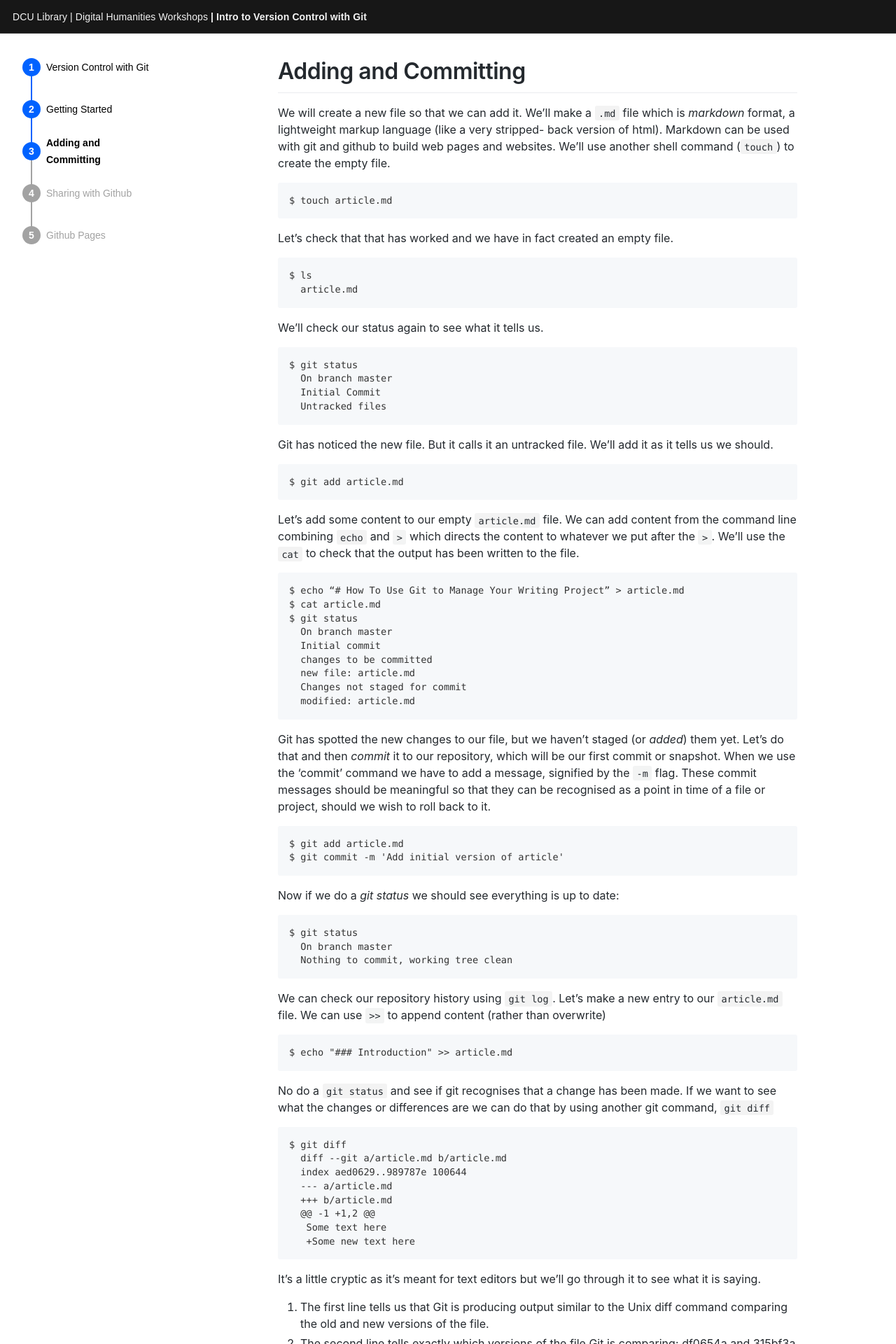
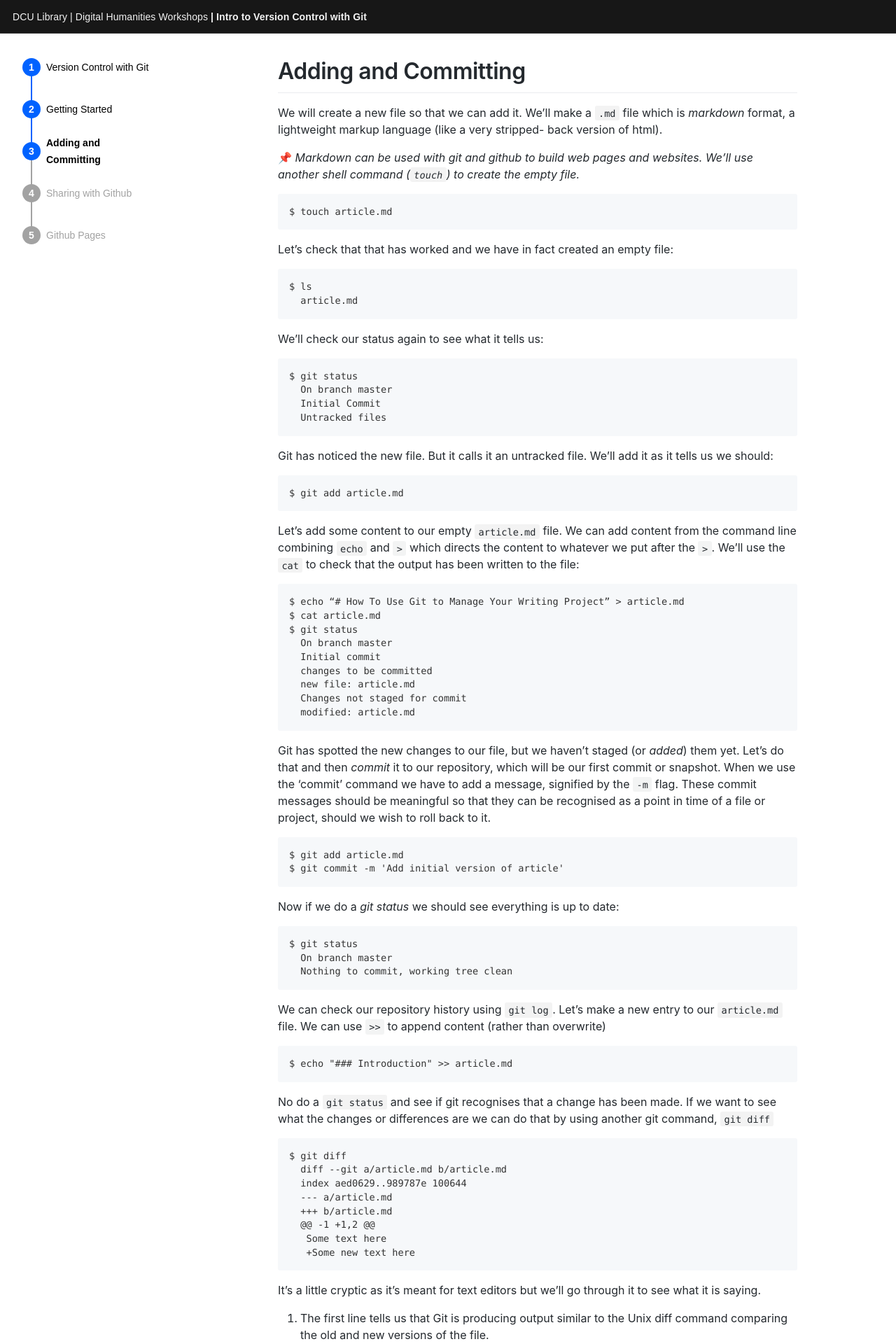
Before and after one commit to liamodwyer/github-pages, a Jekyll site: the page built from _workshop/tracking-changes.md, in a window 1280 px wide. Shown: the top 1920 px of the page at 70% size. Built offline with Jekyll 4.4.1, drawn with Linux system fonts in a browser that asks for light colours; some web fonts are replaced.

````diff
--- a/_workshop/adding-and-committing.md
+++ b/_workshop/tracking-changes.md
@@ -3,27 +3,29 @@ title: Adding and Committing     # The title of the page
 date: 0000-01-03    # Page order is set by date
 ---
 
-We will create a new file so that we can add it. We'll make a `.md` file which is _markdown_ format, a lightweight markup language (like a very stripped- back version of html). Markdown can be used with git and github to build web pages and websites. We'll use another shell command (`touch`) to create the empty file.
+We will create a new file so that we can add it. We'll make a `.md` file which is _markdown_ format, a lightweight markup language (like a very stripped- back version of html).
+
+📌 _Markdown can be used with git and github to build web pages and websites. We'll use another shell command (`touch`) to create the empty file._
 ```
 $ touch article.md
 ```
-Let's check that that has worked and we have in fact created an empty file.
+Let's check that that has worked and we have in fact created an empty file:
 ```
 $ ls
   article.md
 ```
-We'll check our status again to see what it tells us.
+We'll check our status again to see what it tells us:
 ```
 $ git status
   On branch master
   Initial Commit
   Untracked files
 ```
-Git has noticed the new file. But it calls it an untracked file. We’ll add it as it tells us we should.
+Git has noticed the new file. But it calls it an untracked file. We’ll add it as it tells us we should:
 ```
 $ git add article.md
 ```
-Let’s add some content to our empty `article.md` file. We can add content from the command line combining `echo` and `>` which directs the content to whatever we put after the `>`. We'll use the `cat` to check that the output has been written to the file.
+Let’s add some content to our empty `article.md` file. We can add content from the command line combining `echo` and `>` which directs the content to whatever we put after the `>`. We'll use the `cat` to check that the output has been written to the file:
 ```
 $ echo “# How To Use Git to Manage Your Writing Project” > article.md
 $ cat article.md
````
Also changed, not shown: _workshop/getting-started.md (+0 -2 lines).
